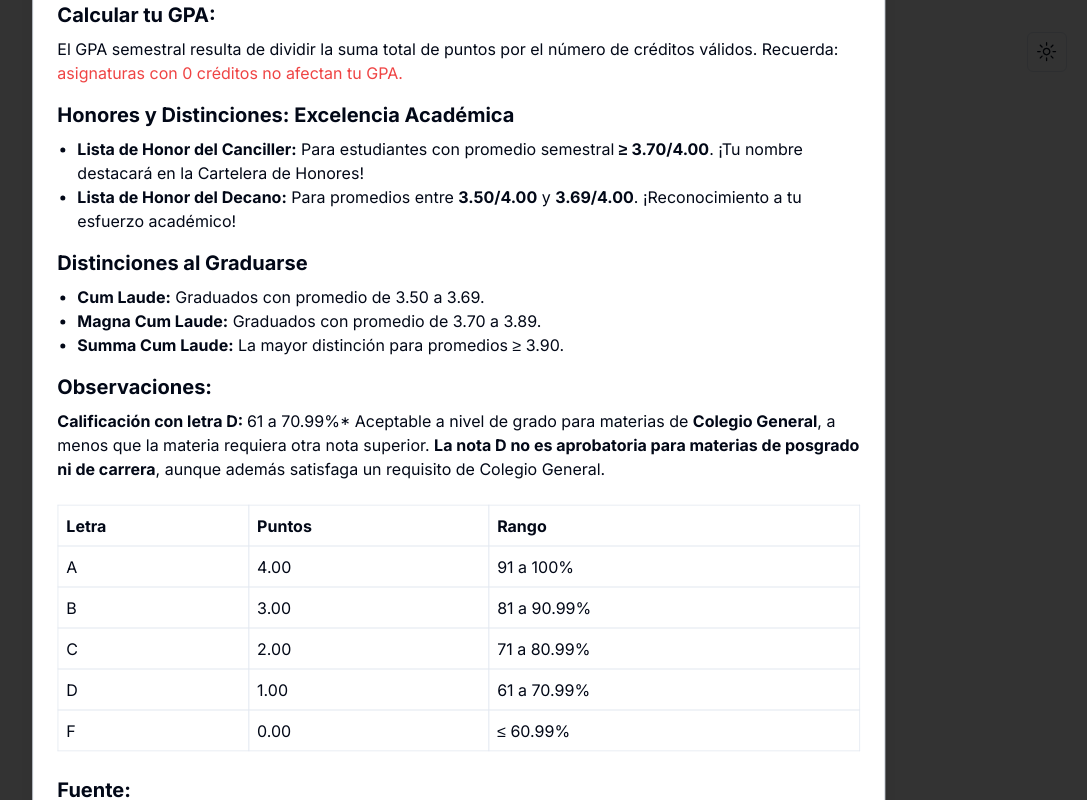
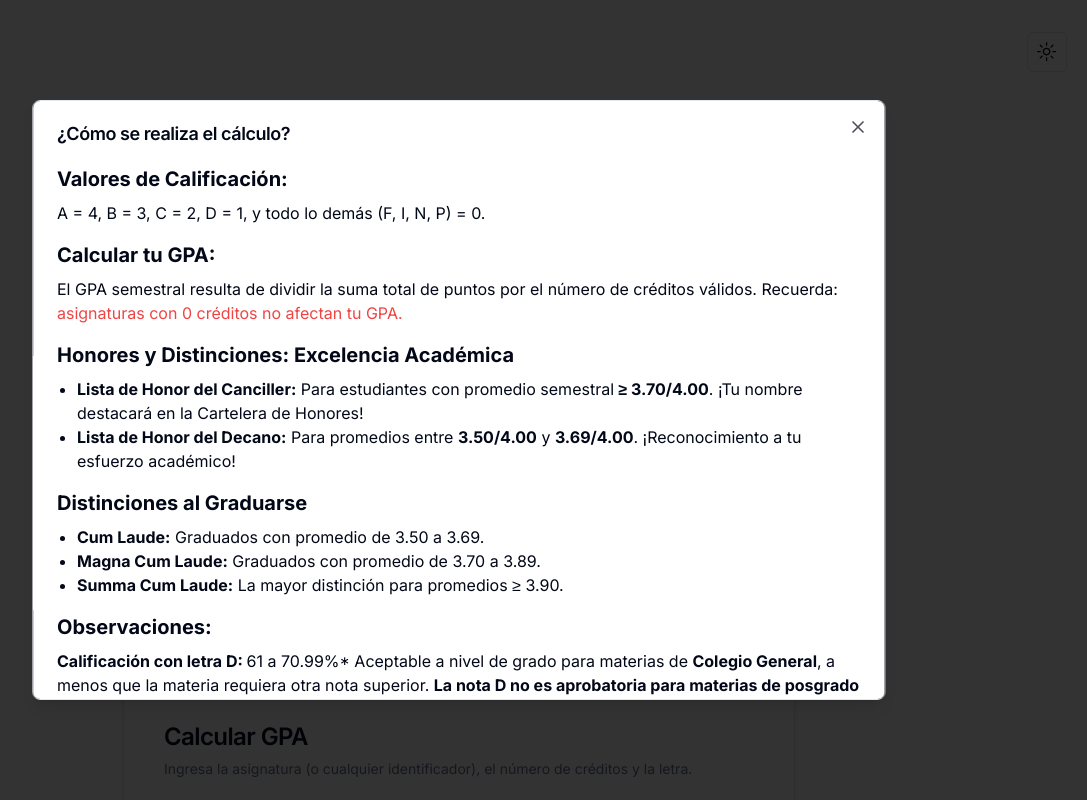
Before and after one commit to getNotesFS/gpa, a Next.js app: page / in a window 1280 px wide. Both pictures are taken after a click on the button "Acerca de". Shown: the top 800 px of the page, without its empty margins (181-1268 px from the left). Built offline with nearby package versions, Linux system fonts and the light colour scheme.

Commit message:
fixed dialog height

```diff
--- a/src/components/component/gpacalculator.tsx
+++ b/src/components/component/gpacalculator.tsx
@@ -251,7 +251,7 @@ export default function GPACalculator() {
                   <DialogTrigger asChild>
                     <Button variant="secondary">¡Sorpresa!</Button>
                   </DialogTrigger>
-                  <DialogContent className="overflow-y-auto min-h-min max-h-full mt-4 mb-4 min-w-min  md:w-fit sm:w-11/12">
+                  <DialogContent className="overflow-y-auto  max-h-[600px] md:w-2/3 sm:w-11/12 dark:bg-[#151f3b]">
                     <DialogHeader >
                       <DialogTitle>Reclama tu regalo</DialogTitle>
                       <div className="overflow-y-auto text-left">
@@ -300,7 +300,7 @@ export default function GPACalculator() {
                   <DialogTrigger asChild>
                     <Button variant="secondary">¡Sorpresa!</Button>
                   </DialogTrigger>
-                  <DialogContent className="overflow-y-auto min-h-min max-h-full mt-4 min-w-min md:w-fit sm:w-11/12">
+                  <DialogContent className="overflow-y-auto  max-h-[600px] md:w-2/3 sm:w-11/12 dark:bg-[#151f3b]">
                     <DialogHeader >
                       <DialogTitle>Reclama tu regalo</DialogTitle>
                       <div className="overflow-y-auto text-left">
--- a/src/components/component/herosection.tsx
+++ b/src/components/component/herosection.tsx
@@ -41,7 +41,7 @@ export default function HeroSection() {
               <DialogTrigger asChild>
                 <Button variant="secondary">Acerca de</Button>
               </DialogTrigger>
-              <DialogContent className="overflow-y-auto min-h-min max-h-full mt-4 md:w-2/3 sm:w-11/12 dark:bg-[#151f3b]  ">
+              <DialogContent className="overflow-y-auto  max-h-[600px] md:w-2/3 sm:w-11/12 dark:bg-[#151f3b]  ">
                 <DialogHeader >
                   <DialogTitle>¿Cómo se realiza el cálculo?</DialogTitle>
                   <div className="overflow-y-auto text-left ">
--- a/src/components/ui/dialog.tsx
+++ b/src/components/ui/dialog.tsx
@@ -38,15 +38,15 @@ const DialogContent = React.forwardRef<
     <DialogPrimitive.Content
       ref={ref}
       className={cn(
-        "fixed left-[50%] top-[50%] z-50 grid w-full max-w-2xlg translate-x-[-50%] translate-y-[-50%] gap-4 border bg-background p-6 shadow-lg duration-200 data-[state=open]:animate-in data-[state=closed]:animate-out data-[state=closed]:fade-out-0 data-[state=open]:fade-in-0 data-[state=closed]:zoom-out-95 data-[state=open]:zoom-in-95 data-[state=closed]:slide-out-to-left-1/2 data-[state=closed]:slide-out-to-top-[48%] data-[state=open]:slide-in-from-left-1/2 data-[state=open]:slide-in-from-top-[48%] sm:rounded-lg",
+        "fixed left-[50%] top-[50%] z-50 grid  xs:w-11/12  sm:w-11/12 md:w-11/12  max-w-2xlg translate-x-[-50%] translate-y-[-50%] gap-4 border bg-background p-6 shadow-lg duration-200 data-[state=open]:animate-in data-[state=closed]:animate-out data-[state=closed]:fade-out-0 data-[state=open]:fade-in-0 data-[state=closed]:zoom-out-95 data-[state=open]:zoom-in-95 data-[state=closed]:slide-out-to-left-1/2 data-[state=closed]:slide-out-to-top-[48%] data-[state=open]:slide-in-from-left-1/2 data-[state=open]:slide-in-from-top-[48%] sm:rounded-lg",
         className
       )}
       {...props}
     >
       {children}
       <DialogPrimitive.Close className="absolute right-4 top-4 rounded-sm opacity-70 ring-offset-background transition-opacity hover:opacity-100 focus:outline-none focus:ring-2 focus:ring-ring focus:ring-offset-2 disabled:pointer-events-none data-[state=open]:bg-accent data-[state=open]:text-muted-foreground">
-        <X className="h-4 w-4" />
-        <span className="sr-only">Close</span>
+        <X className="h-5 w-5" />
+        <span className="sr-only">Cerrar</span>
       </DialogPrimitive.Close>
     </DialogPrimitive.Content>
   </DialogPortal>
```
